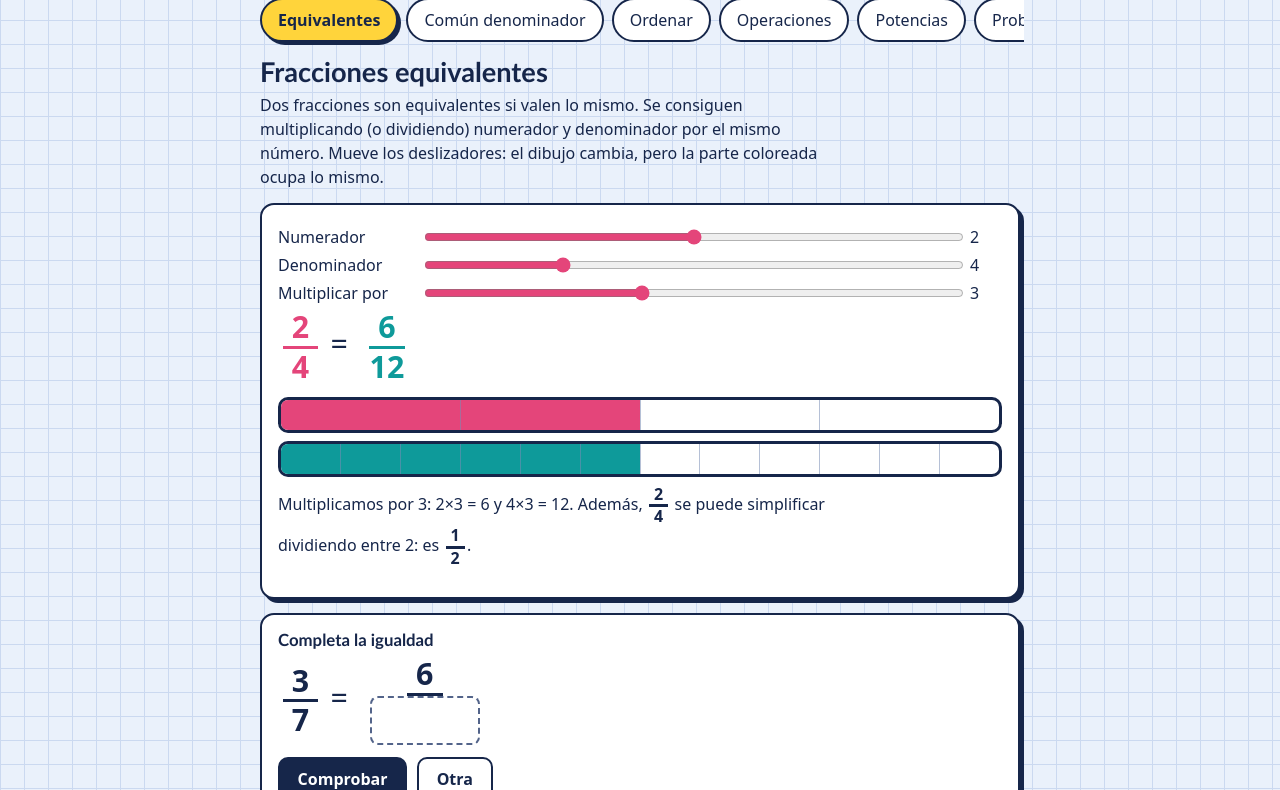
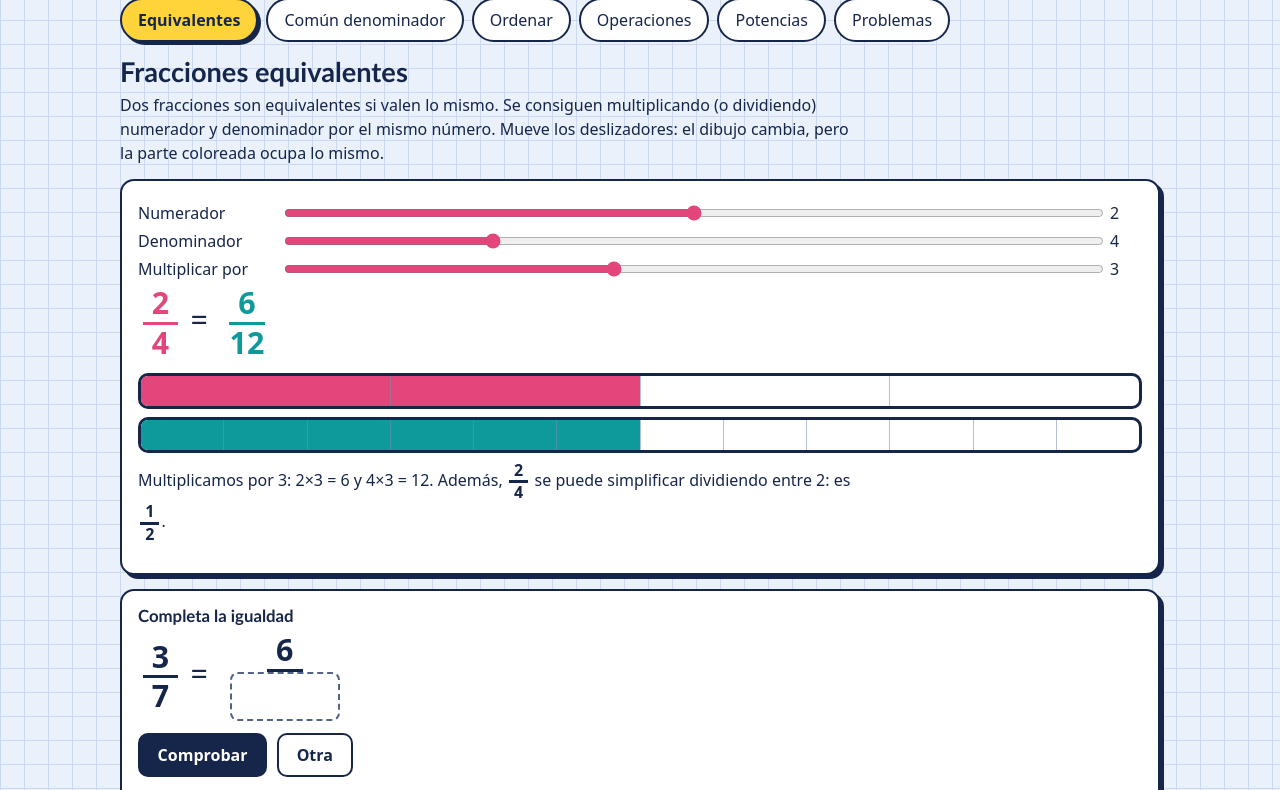
Before and after one commit to matespuerta/artefactos, a plain HTML site: page fracciones-2eso/index.html in a window 1280 px wide. Shown: the part 100-890 px from the top of the page. Drawn offline with Linux system fonts and the light colour scheme.

Commit message:
Fracciones 2.º ESO: contenido más ancho y pestañas sin recorte
Co-Authored-By: Claude Sonnet 5.5 <noreply@anthropic.com>
Claude-Session: https://claude.ai/code/session_01BmcBm9VSeAmUjtbcrXamkt

```diff
--- a/fracciones-2eso/index.html
+++ b/fracciones-2eso/index.html
@@ -10,19 +10,19 @@
 :root[data-theme="dark"]{--bg:#0F1A33;--grid:#1D2E55;--ink:#E8EEFF;--mute:#9DB0D8;--card:#182648;--a:#FF7AA2;--b:#3DD6D0;--ok:#5FE0A0;--bad:#FF8A80;--btn:#FFD43B;--btnt:#16264A;color-scheme:dark}
 html{scroll-padding-top:env(safe-area-inset-top,0px)}
 body{margin:0;background-color:var(--bg);background-image:linear-gradient(var(--grid) 1px,transparent 1px),linear-gradient(90deg,var(--grid) 1px,transparent 1px);background-size:24px 24px;color:var(--ink);font:400 1rem/1.5 system-ui,-apple-system,"Segoe UI",sans-serif}
-main{max-width:760px;margin:0 auto;padding:20px 16px 48px}
+main{max-width:1040px;margin:0 auto;padding:20px 16px 48px}
 header{padding-right:56px;display:flex;justify-content:space-between;align-items:flex-end;gap:12px;flex-wrap:wrap}
 h1,h2,h3{font-family:"Trebuchet MS",system-ui,-apple-system,"Segoe UI",sans-serif;font-weight:700;margin:0;line-height:1.05}
 h1{font-size:clamp(2.4rem,9vw,3.6rem)}
 h2{font-size:1.7rem;margin-bottom:6px}
 h3{font-size:1.05rem;margin:0 0 8px}
 .sc{display:flex;gap:14px;font-weight:500;background:var(--card);border:2px solid var(--ink);border-radius:999px;padding:4px 16px}
-nav{display:flex;gap:8px;overflow-x:auto;padding:4px 4px 10px;margin:14px -4px 6px}
+nav{display:flex;flex-wrap:wrap;gap:8px;padding:4px 4px 10px;margin:14px -4px 6px}
 button{font:inherit;color:inherit;cursor:pointer}
 .tab{border:2px solid var(--ink);background:var(--card);border-radius:999px;padding:.5rem 1rem;white-space:nowrap}
 .tab[aria-selected=true],.tab[aria-pressed=true]{background:var(--hl);color:#16264A;font-weight:600;box-shadow:3px 3px 0 var(--ink)}
 .card{background:var(--card);border:2px solid var(--ink);border-radius:14px;padding:16px;margin:14px 0;box-shadow:4px 4px 0 var(--ink)}
-p{max-width:64ch;margin:.3rem 0 .8rem}
+p{max-width:80ch;margin:.3rem 0 .8rem}
 .fr{display:inline-flex;flex-direction:column;align-items:center;vertical-align:middle;margin:0 .15em;font-weight:600;line-height:1.2}
 .fr>i{font-style:normal;padding:0 .3em}
 .fr>i:first-child{border-bottom:3px solid currentColor}
```
